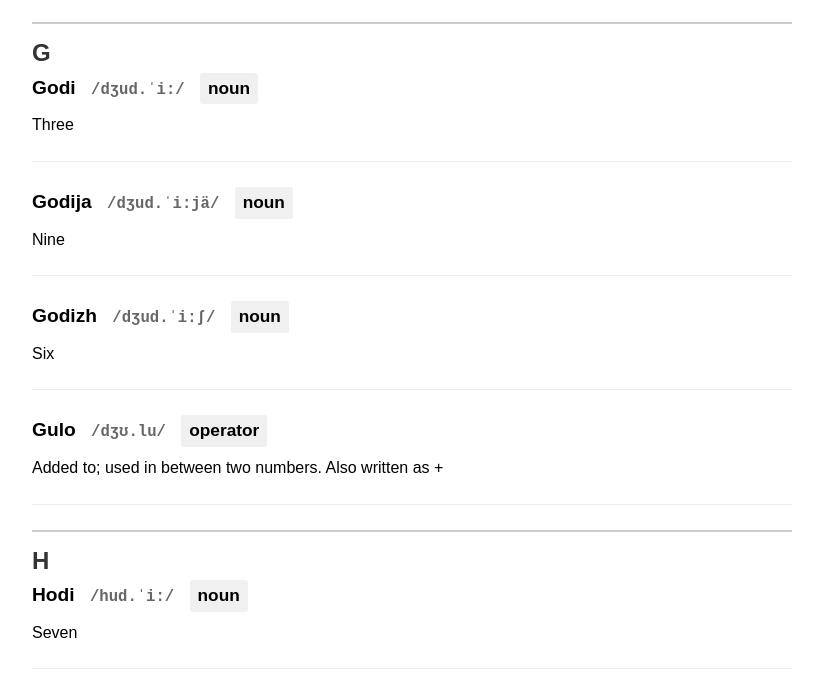
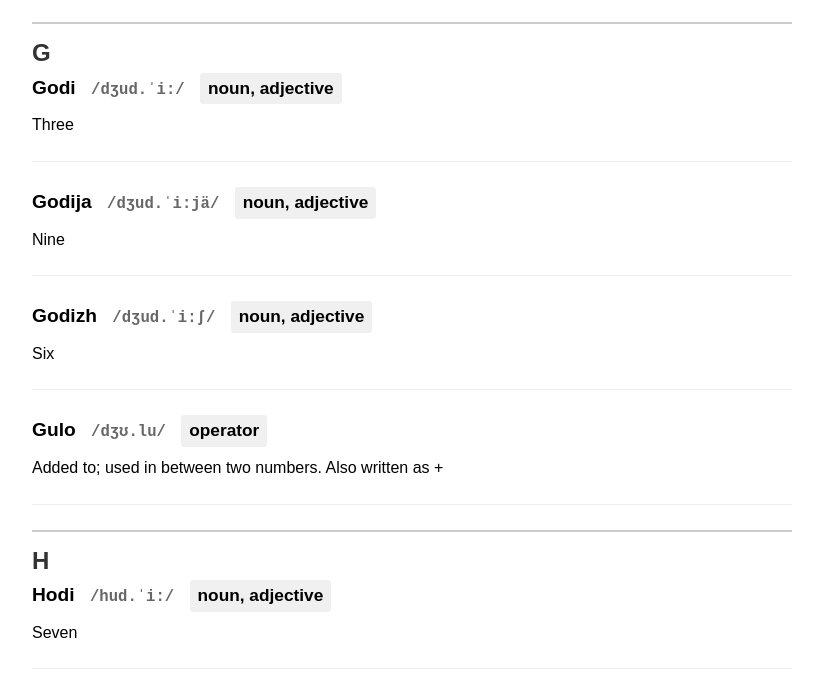
Before and after one commit to Dazhazhir/dazhazhir.github.io, a plain HTML site: page index.html in a window 1280 px wide. Shown: the part 2054-2745 px from the top of the page, without its empty margins (208-1031 px from the left). Drawn offline with Linux system fonts and the light colour scheme.

Commit message:
Update index.html

```diff
--- a/index.html
+++ b/index.html
@@ -809,72 +809,72 @@
     </div>
 
     <!-- Numbers -->
-    <div class="word-entry" data-word="Niz" data-pos="2" data-definition="Zero" data-synonyms="zero,nothing,nil">
+    <div class="word-entry" data-word="Niz" data-pos="2" data-definition="Zero" data-synonyms="zero,nothing">
         <div class="word-header">
-            Niz <span class="ipa">/ni:s/</span> <span class="pos">noun</span>
+            Niz <span class="ipa">/ni:s/</span> <span class="pos">noun, adjective</span>
         </div>
         <div class="definition">Zero</div>
     </div>
 
     <div class="word-entry" data-word="Zodi" data-pos="2" data-definition="One" data-synonyms="one,single,unity">
         <div class="word-header">
-            Zodi <span class="ipa">/sud.ˈi:/</span> <span class="pos">noun</span>
+            Zodi <span class="ipa">/sud.ˈi:/</span> <span class="pos">noun, adjective</span>
         </div>
         <div class="definition">One</div>
     </div>
 
     <div class="word-entry" data-word="Podi" data-pos="2" data-definition="Two" data-synonyms="two,pair,double">
         <div class="word-header">
-            Podi <span class="ipa">/pud.ˈi:/</span> <span class="pos">noun</span>
+            Podi <span class="ipa">/pud.ˈi:/</span> <span class="pos">noun, adjective</span>
         </div>
         <div class="definition">Two</div>
     </div>
 
     <div class="word-entry" data-word="Godi" data-pos="2" data-definition="Three" data-synonyms="three,triad,triple">
         <div class="word-header">
-            Godi <span class="ipa">/dʒud.ˈi:/</span> <span class="pos">noun</span>
+            Godi <span class="ipa">/dʒud.ˈi:/</span> <span class="pos">noun, adjective</span>
         </div>
         <div class="definition">Three</div>
     </div>
 
     <div class="word-entry" data-word="Podizh" data-pos="2" data-definition="Four" data-synonyms="four,quadruple">
         <div class="word-header">
-            Podizh <span class="ipa">/pud.ˈi:ʃ/</span> <span class="pos">noun</span>
+            Podizh <span class="ipa">/pud.ˈi:ʃ/</span> <span class="pos">noun, adjective</span>
         </div>
         <div class="definition">Four</div>
     </div>
 
     <div class="word-entry" data-word="Todi" data-pos="2" data-definition="Five" data-synonyms="five,quintuple">
         <div class="word-header">
-            Todi <span class="ipa">/tud.ˈi:/</span> <span class="pos">noun</span>
+            Todi <span class="ipa">/tud.ˈi:/</span> <span class="pos">noun, adjective</span>
         </div>
         <div class="definition">Five</div>
     </div>
 
     <div class="word-entry" data-word="Godizh" data-pos="2" data-definition="Six" data-synonyms="six,sextuple">
         <div class="word-header">
-            Godizh <span class="ipa">/dʒud.ˈi:ʃ/</span> <span class="pos">noun</span>
+            Godizh <span class="ipa">/dʒud.ˈi:ʃ/</span> <span class="pos">noun, adjective</span>
         </div>
         <div class="definition">Six</div>
     </div>
 
     <div class="word-entry" data-word="Hodi" data-pos="2" data-definition="Seven" data-synonyms="seven,septuple">
         <div class="word-header">
-            Hodi <span class="ipa">/hud.ˈi:/</span> <span class="pos">noun</span>
+            Hodi <span class="ipa">/hud.ˈi:/</span> <span class="pos">noun, adjective</span>
         </div>
         <div class="definition">Seven</div>
     </div>
 
     <div class="word-entry" data-word="Podizha" data-pos="2" data-definition="Eight" data-synonyms="eight,octuple">
         <div class="word-header">
-            Podizha <span class="ipa">/pud.ˈi:ʃä/</span> <span class="pos">noun</span>
+            Podizha <span class="ipa">/pud.ˈi:ʃä/</span> <span class="pos">noun, adjective</span>
         </div>
         <div class="definition">Eight</div>
     </div>
 
     <div class="word-entry" data-word="Godija" data-pos="2" data-definition="Nine" data-synonyms="nine,nonuple">
         <div class="word-header">
-            Godija <span class="ipa">/dʒud.ˈi:jä/</span> <span class="pos">noun</span>
+            Godija <span class="ipa">/dʒud.ˈi:jä/</span> <span class="pos">noun, adjective</span>
         </div>
         <div class="definition">Nine</div>
     </div>
```
